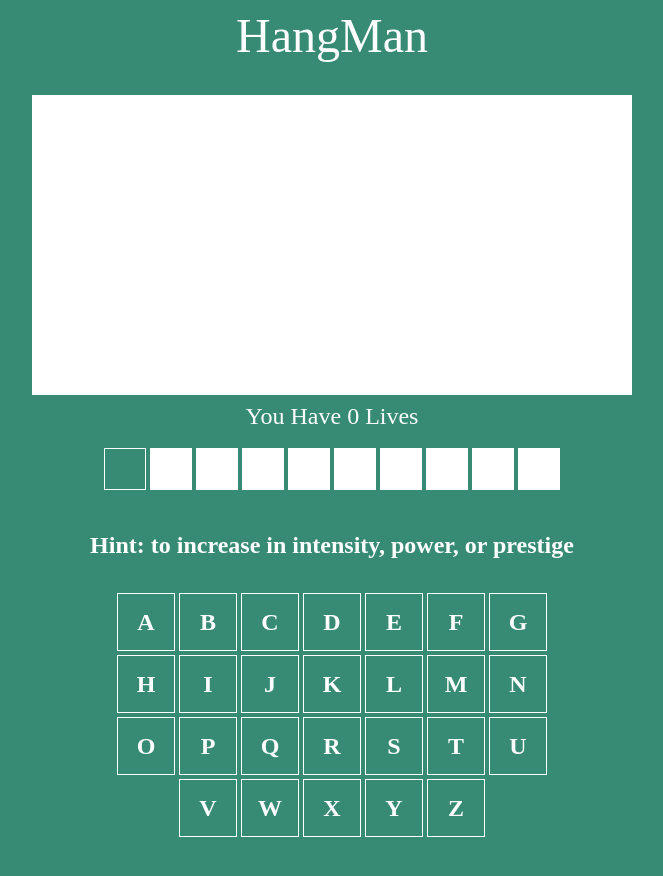
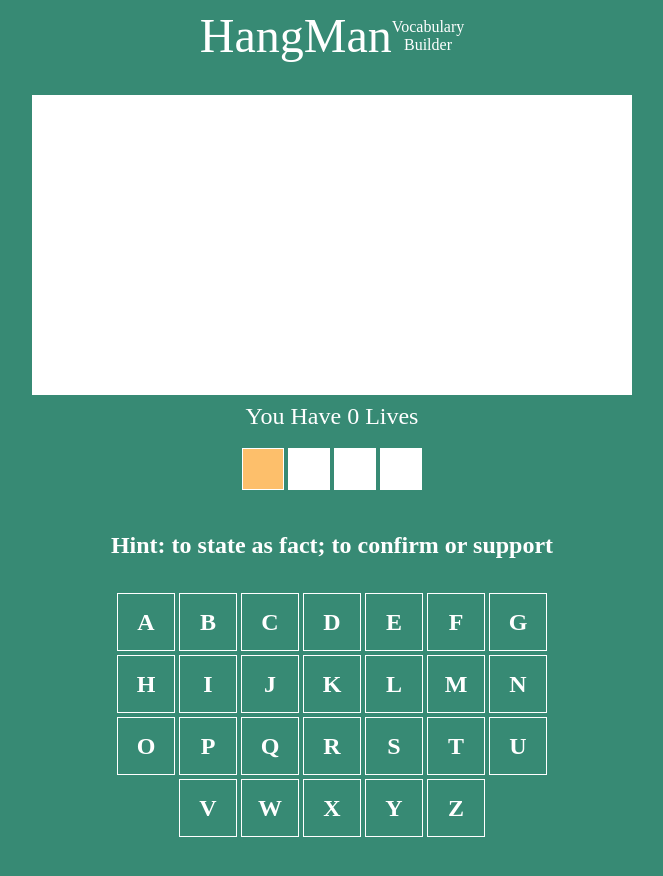
Before and after one commit to vineetsgr07/hangman-javascript, a website: page index.html in a window 1280 px wide. Shown: the whole page, without its empty margins (308-971 px from the left). Drawn offline with Linux system fonts and the light colour scheme.

Commit message:
added final touch

```diff
--- a/hangman.js
+++ b/hangman.js
@@ -1,113 +1,113 @@
 // Reference: https://github.com/scottfrazer/gre/blob/master/words.txt
 var wordList = [
-    {
-        "word": "abberant",
-        "sentence": "deviating from the norm"
-    },
-    {
-        "word": "abjure ",
-        "sentence": " to renounce or reject solemnly"
-    },
-    {
-        "word": "abrogate ",
-        "sentence": " to repeal; to revoke"
-    },
-    {
-        "word": "abstemonious ",
-        "sentence": " eating and drinking in moderation"
-    },
-    {
-        "word": "accolade ",
-        "sentence": " an expression of praise"
-    },
-    {
-        "word": "acerbic ",
-        "sentence": " having a sour or bitter taste. sharp and forthright"
-    },
-    {
-        "word": "acumen ",
-        "sentence": " quick, keen, or accurate knowledge or insight"
-    },
-    {
-        "word": "admonish ",
-        "sentence": " to reprove; to express warning or disapproval"
-    },
-    {
-        "word": "adroit ",
-        "sentence": " adept; dexterous"
-    },
-    {
-        "word": "adulation ",
-        "sentence": " excessive praise; intense adoration"
-    },
-    {
-        "word": "adulterate ",
-        "sentence": " to reduce purity by combining with inferior ingredients"
-    },
-    {
-        "word": "aesthetic ",
-        "sentence": " dealing with, appreciative of, or responsive to art or beauty"
-    },
-    {
-        "word": "aggrandize ",
-        "sentence": " to increase in intensity, power, or prestige"
-    },
-    {
-        "word": "alacrity ",
-        "sentence": " eager and enthusiastic willingness"
-    },
-    {
-        "word": "alchemy ",
-        "sentence": " a medieval science aimed to transmute metals into gold"
-    },
-    {
-        "word": "amalgamate",
-        "sentence": " to combine several elements into a whole"
-    },
-    {
-        "word": "amenable",
-        "sentence": " aggreable; responsive to suggestion"
-    },
-    {
-        "word": "anachronistic",
-        "sentence": " out of place in terms of historical or chronological context"
-    },
-    {
-        "word": "anathema",
-        "sentence": " a solemn or ecclesiastical (religious) curse; a cursed or thoroughly loathed person or thing"
-    },
-    {
-        "word": "anomaly",
-        "sentence": " deviation from the normal order, form, or rule; abnormality"
-    },
-    {
-        "word": "antipathy",
-        "sentence": " aversion; dislike"
-    },
-    {
-        "word": "antithetical",
-        "sentence": " diametrically opposed; as in antithesis"
-    },
-    {
-        "word": "apocryphal",
-        "sentence": " of dupious authenticity or origin; spurious"
-    },
-    {
-        "word": "apogee",
-        "sentence": " farthest or highest point; culmination; zenith"
-    },
-    {
-        "word": "apostate",
-        "sentence": " one who abandons log - held religious or political convictions"
-    },
-    {
-        "word": "apotheosis",
-        "sentence": " deification; supreme example"
-    },
-    {
-        "word": "apposite",
-        "sentence": " appropriate; pertinent; relevent; suitab"
-    }
+    { "word": "abberant", "sentence": "deviating from the norm" },
+    { "word": "abjure ", "sentence": " to renounce or reject solemnly" },
+    { "word": "abrogate ", "sentence": " to repeal; to revoke" },
+    { "word": "abstemonious ", "sentence": " eating and drinking in moderation" },
+    { "word": "accolade ", "sentence": " an expression of praise" },
+    { "word": "acerbic ", "sentence": " having a sour or bitter taste. sharp and forthright" },
+    { "word": "acumen ", "sentence": " quick, keen, or accurate knowledge or insight" },
+    { "word": "admonish ", "sentence": " to reprove; to express warning or disapproval" },
+    { "word": "adroit ", "sentence": " adept; dexterous" },
+    { "word": "adulation ", "sentence": " excessive praise; intense adoration" },
+    { "word": "adulterate ", "sentence": " to reduce purity by combining with inferior ingredients" },
+    { "word": "aesthetic ", "sentence": " dealing with, appreciative of, or responsive to art or beauty" },
+    { "word": "aggrandize ", "sentence": " to increase in intensity, power, or prestige" },
+    { "word": "alacrity ", "sentence": " eager and enthusiastic willingness" },
+    { "word": "alchemy ", "sentence": " a medieval science aimed to transmute metals into gold" },
+    { "word": "amalgamate", "sentence": " to combine several elements into a whole" },
+    { "word": "amenable", "sentence": " aggreable; responsive to suggestion" },
+    { "word": "anachronistic", "sentence": " out of place in terms of historical or chronological context" },
+    { "word": "anathema", "sentence": " a solemn or ecclesiastical (religious) curse; a cursed or thoroughly loathed person or thing" },
+    { "word": "anomaly", "sentence": " deviation from the normal order, form, or rule; abnormality" },
+    { "word": "antipathy", "sentence": " aversion; dislike" },
+    { "word": "antithetical", "sentence": " diametrically opposed; as in antithesis" },
+    { "word": "apocryphal", "sentence": " of dupious authenticity or origin; spurious" },
+    { "word": "apogee", "sentence": " farthest or highest point; culmination; zenith" },
+    { "word": "apostate", "sentence": " one who abandons log - held religious or political convictions" },
+    { "word": "apotheosis", "sentence": "deification; supreme example" },
+    { "word": "apposite", "sentence": " appropriate; pertinent; relevent; suitab" },
+    { "word": "apprise", "sentence": "to give notice to; to inform; notify" },
+    { "word": "approbation", "sentence": "an expression of approval or praise" },
+    { "word": "arcane", "sentence": "mysterious; esoteric" },
+    { "word": "arabesque", "sentence": "a complex, ornate design; also a dance position" },
+    { "word": "archaic", "sentence": "outdated; associated with an earlier perhaps more primitive time" },
+    { "word": "artless", "sentence": "completely without guile; unsophisticated" },
+    { "word": "ascetic", "sentence": "someone practicing self-denial" },
+    { "word": "aspersion", "sentence": "an act of defamation or maligning; slander" },
+    { "word": "assay", "sentence": "to put to a test" },
+    { "word": "assiduous", "sentence": "diligent; hard-working" },
+    { "word": "assuage", "sentence": "to ease or lessen; to appease or pacify" },
+    { "word": "astringent", "sentence": "biting; severe" },
+    { "word": "atrophy", "sentence": "to waste away or deteriorate" },
+    { "word": "attenuate", "sentence": "to weaken or make thinner" },
+    { "word": "audacious", "sentence": "daring and fearless; recklessly bold" },
+    { "word": "augury", "sentence": "omen; potent; indication" },
+    { "word": "auspices", "sentence": "protection or support" },
+    { "word": "auspicious", "sentence": "favorable" },
+    { "word": "avarice", "sentence": "greed, especially for wealth" },
+    { "word": "aver", "sentence": "to state as fact; to confirm or support" },
+    { "word": "baleful", "sentence": "sinister; ominous" },
+    { "word": "beatify", "sentence": "to bless, make happy, or ascribe a virtue to" },
+    { "word": "behemoth", "sentence": "something enormous; a gigantic creature" },
+    { "word": "beleaguer", "sentence": "to beset; to beseige" },
+    { "word": "belie", "sentence": "to give a false impression of" },
+    { "word": "bellicose", "sentence": "belligerant; warlike" },
+    { "word": "boisterous", "sentence": "loud; noisy; lacking restraint" },
+    { "word": "bolster", "sentence": "to provide support" },
+    { "word": "bombast", "sentence": "self-important or pompous writing or speech" },
+    { "word": "boor", "sentence": "a rude or insensitive person" },
+    { "word": "burgeon", "sentence": "to grow rapidly or flourish" },
+    { "word": "burnish", "sentence": "to make smooth; to rub to a shine" },
+    { "word": "byzantine", "sentence": "labyrinthine; complex" },
+    { "word": "cabal", "sentence": "a scheme or plot; a group of plotters" },
+    { "word": "cachinnate", "sentence": "to laugh loudly" },
+    { "word": "cacophony", "sentence": "harsh, jarring, discordant sound; dissonance" },
+    { "word": "cajole", "sentence": "to inveigle; to coax through flattery" },
+    { "word": "calumny", "sentence": "slander" },
+    { "word": "calumniate", "sentence": "to slander" },
+    { "word": "canon", "sentence": "an established set of principles or code of laws, often religious in nature" },
+    { "word": "capricious", "sentence": "inclined to change one's mind impulsively or unpredictably" },
+    { "word": "captious", "sentence": "calculated to confuse or entrap in argument" },
+    { "word": "castigate", "sentence": "to severely criticize or punish" },
+    { "word": "catalyst", "sentence": "a substance that accelerates the rate of a chemical reaction without changing; a person who causes change" },
+    { "word": "caustic", "sentence": "burning or stinging, causing corrosion" },
+    { "word": "celerity", "sentence": "speed" },
+    { "word": "censure", "sentence": "to criticize severly; to officially rebuke" },
+    { "word": "chary", "sentence": "wary; cautious, sparing" },
+    { "word": "chasten", "sentence": "to restrain or correct" },
+    { "word": "chauvinist", "sentence": "a blindly devoted patriot" },
+    { "word": "chicanery", "sentence": "trickery or subterfuge" },
+    { "word": "chimera", "sentence": "an illusion; originally, an imaginary fire-breathing monster" },
+    { "word": "churlish", "sentence": "vulgar; difficult and intractable" },
+    { "word": "coalesce", "sentence": "to come together or unite" },
+    { "word": "coda", "sentence": "a concluding section of a musical or literary piece" },
+    { "word": "cogent", "sentence": "appealing forcibly to the mind or reason; convincing" },
+    { "word": "commensurate", "sentence": "matching; corresponding in degree, size, or amount" },
+    { "word": "complaisance", "sentence": "complaisance", "sentence": "the willingness to comply with the wishes of others" },
+    { "word": "connoisseur", "sentence": "an informed and astute judge in matters of taste; expert" },
+    { "word": "contiguous", "sentence": "sharing a border; touching; adjacent" },
+    { "word": "contrite", "sentence": "regretful, penitent; seeking forgiveness" },
+    { "word": "convention", "sentence": "a generally agreed-upon practice or attitude" },
+    { "word": "corrigible", "sentence": "capable of being set right; correctable" },
+    { "word": "cosset", "sentence": "to coddle" },
+    { "word": "countenance", "sentence": "to approve of or tolerate" },
+    { "word": "cozen", "sentence": "to deceive, beguile, or hoodwink" },
+    { "word": "craven", "sentence": "contemptibly fainthearted; lacking any courage" },
+    { "word": "credulous", "sentence": "tending to believe too readily" },
+    { "word": "crestfallen", "sentence": "dejected; disappointed" },
+    { "word": "curmudgeon", "sentence": "an irritable, ill-tempered person" },
+    { "word": "cursory", "sentence": "hasty; done with little attention" },
+    { "word": "cynicism", "sentence": "an attitude or quality of belief that all people are motivated by selfishness" }
+
+
+
+
+
+
+
+
+
 ]
 
 class Hangman {
@@ -415,7 +415,7 @@ class Hangman {
 
         if (step <= 10) {
             let element = document.getElementById('score_id')
-            element && (element.innerText = `${10-step} lives`)
+            element && (element.innerText = `${10 - step} lives`)
         }
 
         if (step >= 10) {
@@ -425,7 +425,7 @@ class Hangman {
             ctx.font = "40px Arial";
             ctx.fillText(`Game Over`, 180, 140);
             ctx.font = "20px Arial";
-            ctx.fillText(`${this.data.randomWord.word} is the word.`,180, 190);
+            ctx.fillText(`${this.data.randomWord.word} is the word.`, 180, 190);
 
             if (step === 10) {
                 let gameOverBtn = this.restartButton()
--- a/index.html
+++ b/index.html
@@ -18,7 +18,7 @@
     }
 
     .blankBoxBg {
-        background-color: #378A74 !important;
+        background-color: #FDBF6B !important;
     }
 
     .whiteBoxBg {
@@ -36,17 +36,38 @@
         margin: '16px';
     }
 
-    .hangman{
+    .title {
         font-size: 48px;
         color: white;
         text-align: center;
+    }
+
+    .subtitle {
+        font-size: 16px;
+        color: white;
+        text-align: center;
+
+    }
+
+    .heading {
+        display: flex;
+        justify-content: center;
+        align-items: center;
     }
 </style>
 <!-- TODO: try to load it from a separate json -->
 <!-- <script type="text/javascript" src="wordList.json"></script> -->
 
 <body>
-    <div class="hangman"> HangMan </div>
+    <div class="heading">
+        <div class="title"> HangMan
+        </div>
+        <div class="subtitle">
+            <div>Vocabulary</div>
+            <div>Builder</div>
+        </div>
+    </div>
+
     <canvas id="myCanvas" width="600" height="300" style="display: fixed; top: 16px; background-color: white; ">
         Your browser does not support the canvas element.
     </canvas>
```
